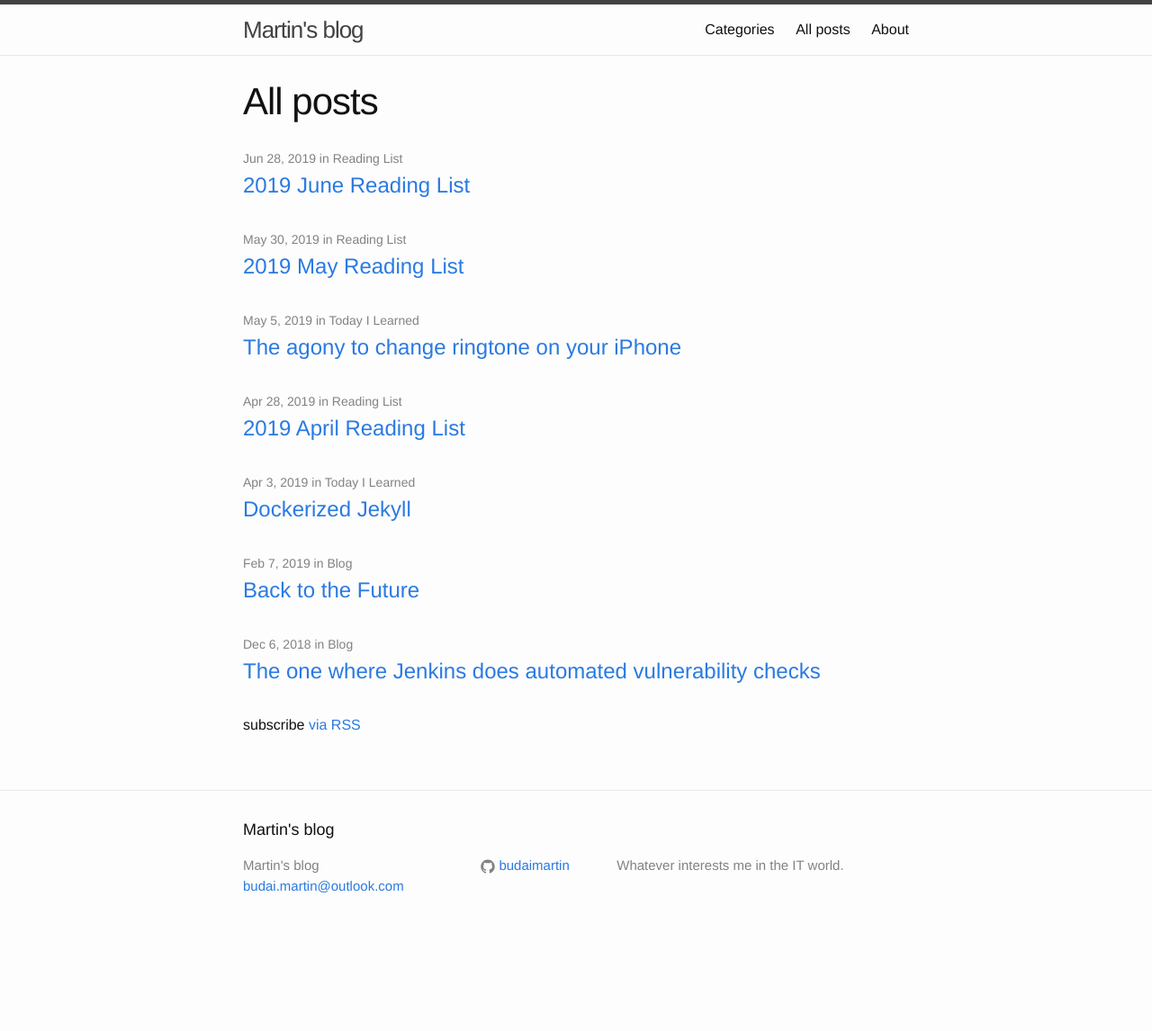
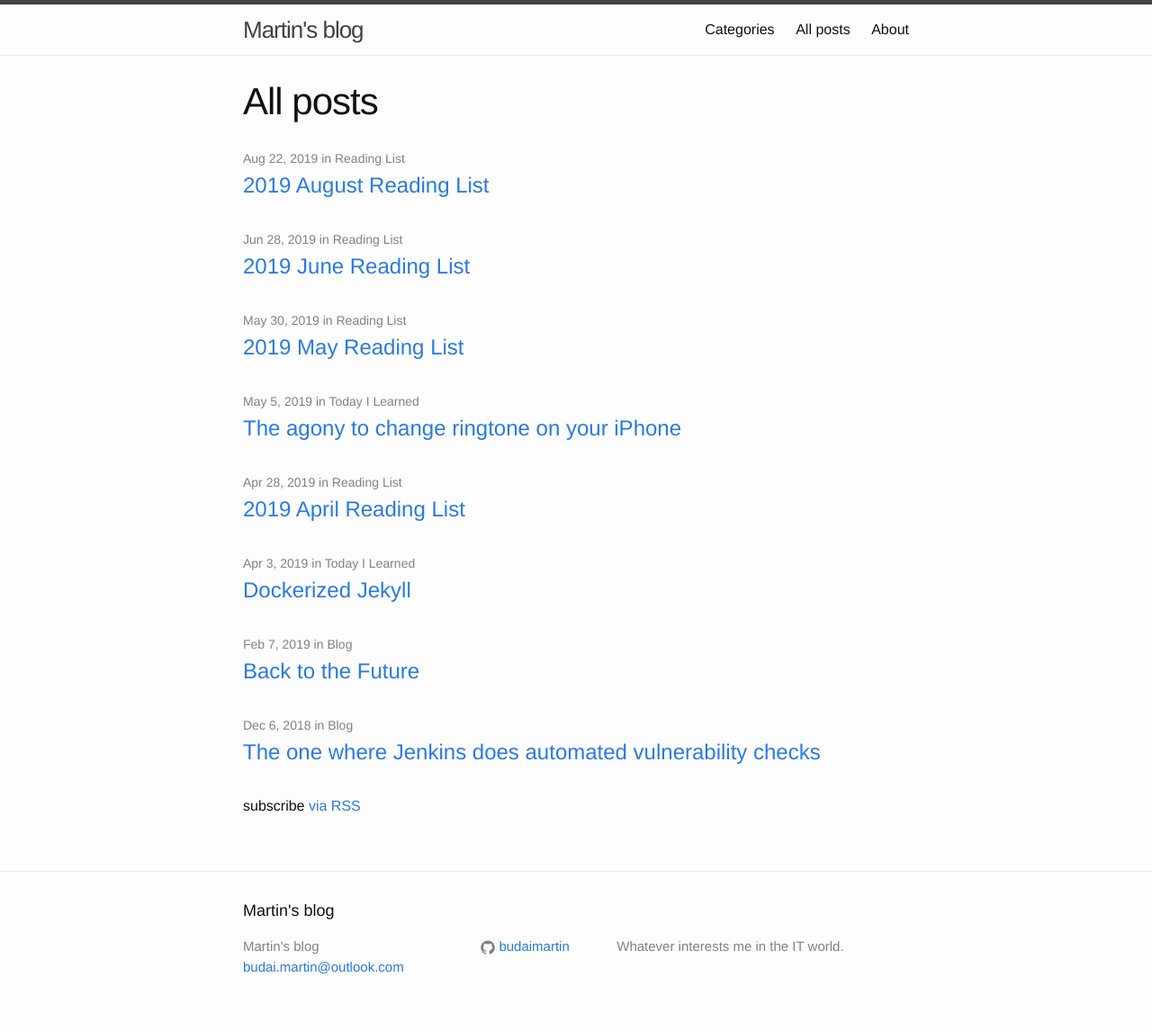
Before and after one commit to budaimartin/budaimartin.github.io, a Jekyll site: the page built from allposts.html, in a window 1280 px wide. Shown: the whole page at 90% size. Built offline with Jekyll 4.4.1, drawn with Linux system fonts in a browser that asks for light colours; before the commit the page ends 1056 px from its top, so only the background shows below that.

Commit message:
2019 august reading list

```diff
--- a/_posts/reading-list/DRAFT-2019-08-31-2019-august-reading-list.md
+++ b/_posts/reading-list/2019-08-22-2019-august-reading-list.md
@@ -1,7 +1,7 @@
 ---
 layout: post
 title:  "2019 August Reading List"
-date:   2019-08-31 16:05:00 +0200
+date:   2019-08-22 16:50:00 +0200
 categories: [Reading List]
 tags: [functional_programming, java, kotlin, microservices, security, soft_skills, software_engineering, spring]
 ---
```
